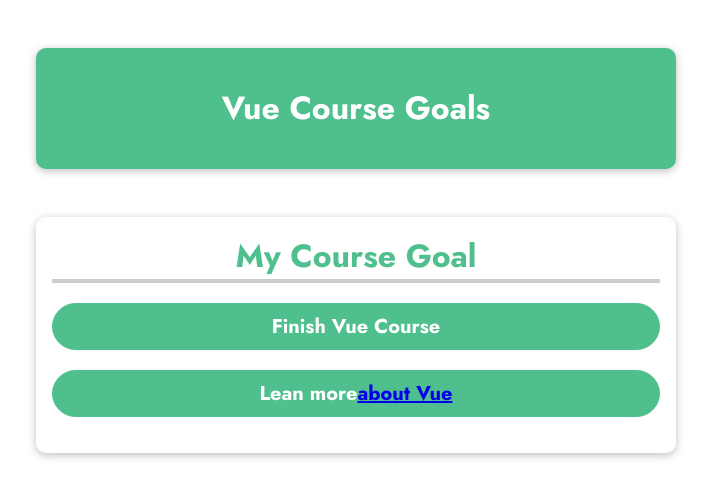
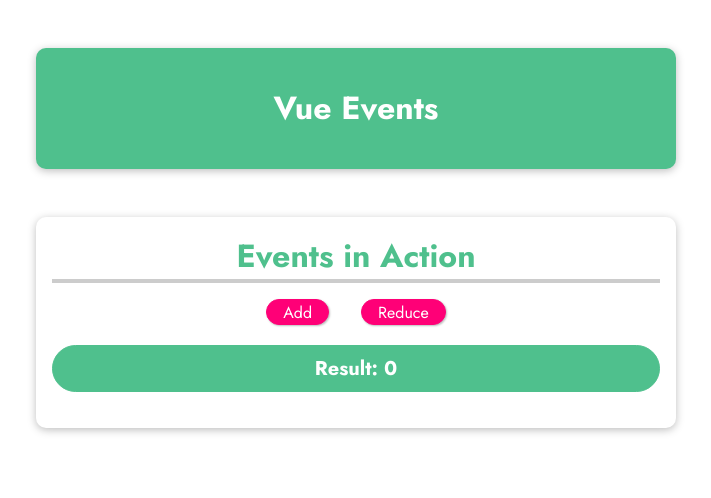
Before and after one commit to Sherry90/vue-basic, a plain HTML site: page index.html in a window 1280 px wide. Shown: the whole page, without its empty margins (284-995 px from the left). Drawn offline with nearby package versions, Linux system fonts and the light colour scheme.

Commit message:
vue event bind

```diff
--- a/app.js
+++ b/app.js
@@ -1,22 +1,17 @@
 const app = Vue.createApp({
   data() {
     return {
-      courseGoalA: "Finish Vue Course",
-      courseGoalB: "Master Vue Course",
-      vueLink: "https://vuejs.org/"
-    }
+      counter: 0,
+    };
   },
   methods: {
-    outputGoal() {
-      const randomNumber = Math.random();
-      if(randomNumber < 0.5){
-        return this.courseGoalA;
-      }
-      else {
-        return this.courseGoalB
-      }
+    add(){
+      this.counter++
+    },
+    reduce(){
+      this.counter--
     }
   }
 });
 
-app.mount("#user-goal");
+app.mount('#events');
--- a/index.html
+++ b/index.html
@@ -14,12 +14,13 @@
   </head>
   <body>
     <header>
-      <h1>Vue Course Goals</h1>
+      <h1>Vue Events</h1>
     </header>
-    <section id="user-goal">
-      <h2>My Course Goal</h2>
-      <p>{{ outputGoal() }}</p>
-      <p>Lean more<a v-bind:href="vueLink">about Vue</a></p>
+    <section id="events">
+      <h2>Events in Action</h2>
+      <button v-on:click="add">Add</button>
+      <button v-on:click="reduce">Reduce</button>
+      <p>Result: {{ counter }}</p>
     </section>
   </body>
 </html>
--- a/styles.css
+++ b/styles.css
@@ -22,7 +22,7 @@
   max-width: 40rem;
 }
 
-#user-goal {
+#events {
   box-shadow: 0 2px 8px rgba(0, 0, 0, 0.26);
   margin: 3rem auto;
   border-radius: 10px;
@@ -32,14 +32,14 @@
   max-width: 40rem;
 }
 
-#user-goal h2 {
+#events h2 {
   font-size: 2rem;
   border-bottom: 4px solid #ccc;
   color: #4fc08d;
   margin: 0 0 1rem 0;
 }
 
-#user-goal p {
+#events p {
   font-size: 1.25rem;
   font-weight: bold;
   border: 1px solid #4fc08d;
@@ -49,18 +49,18 @@
   border-radius: 25px;
 }
 
-#user-goal input {
+#events input {
   font: inherit;
   border: 1px solid #ccc;
 }
 
-#user-goal input:focus {
+#events input:focus {
   outline: none;
   border-color: #1b995e;
   background-color: #d7fdeb;
 }
 
-#user-goal button {
+#events button {
   font: inherit;
   cursor: pointer;
   border: 1px solid #ff0077;
@@ -68,10 +68,12 @@
   color: white;
   padding: 0.05rem 1rem;
   box-shadow: 1px 1px 2px rgba(0, 0, 0, 0.26);
+  border-radius: 20px;
+  margin: 0 1rem;
 }
 
-#user-goal button:hover,
-#user-goal button:active {
+#events button:hover,
+#events button:active {
   background-color: #ec3169;
   border-color: #ec3169;
   box-shadow: 1px 1px 4px rgba(0, 0, 0, 0.26);
```
